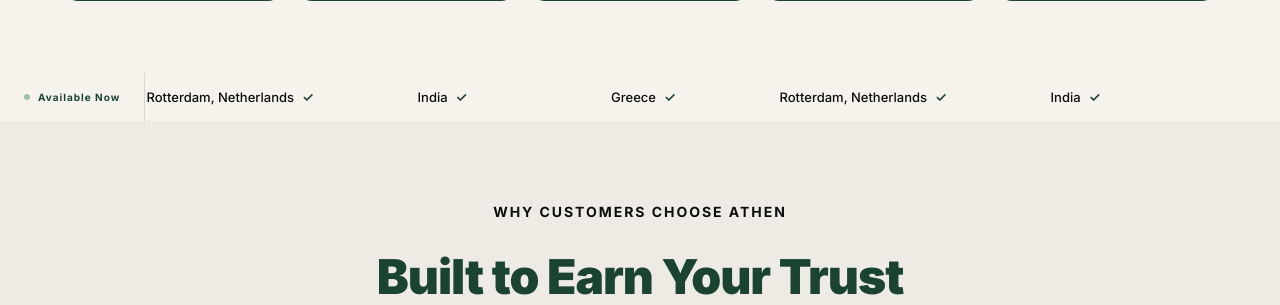
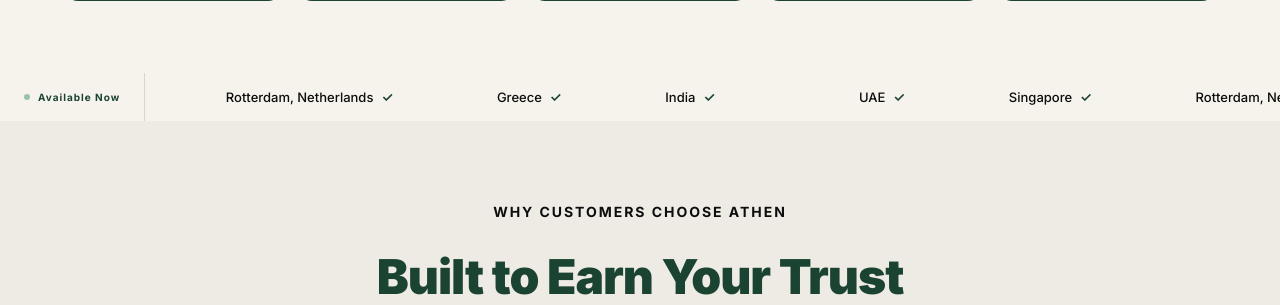
Before and after one commit to akasshmanikandan/athen_marine_lubricants, a WordPress theme: template wordpress-export/theme-templates/front-page.php in a window 1280 px wide. Shown: the part 2322-2627 px from the top of the page. Run offline with PHP 8.4 and a stand-in for WordPress, Linux system fonts and the light colour scheme; the site name, menu and one post (Sample post) are stand-ins, and other content is empty.

Commit message:
Home: UAE and Singapore in availability ticker, softer OEM FAQ wording; Contact: UAE office first
Co-Authored-By: Claude Sonnet 5.5 <noreply@anthropic.com>
Claude-Session: https://claude.ai/code/session_01Q4UuiPJyALPP2RRVCsPkWo

```diff
--- a/wordpress-export/theme-templates/front-page.php
+++ b/wordpress-export/theme-templates/front-page.php
@@ -243,13 +243,17 @@ get_header();
 		<div class="am-port-ticker__track">
 			<div class="am-port-ticker__content">
 				<span>
+					<span>UAE <span class="am-check">&#10003;</span></span>
+					<span>Singapore <span class="am-check">&#10003;</span></span>
+					<span>Rotterdam, Netherlands <span class="am-check">&#10003;</span></span>
 					<span>Greece <span class="am-check">&#10003;</span></span>
-					<span>Rotterdam, Netherlands <span class="am-check">&#10003;</span></span>
 					<span>India <span class="am-check">&#10003;</span></span>
 				</span>
 				<span>
+					<span>UAE <span class="am-check">&#10003;</span></span>
+					<span>Singapore <span class="am-check">&#10003;</span></span>
+					<span>Rotterdam, Netherlands <span class="am-check">&#10003;</span></span>
 					<span>Greece <span class="am-check">&#10003;</span></span>
-					<span>Rotterdam, Netherlands <span class="am-check">&#10003;</span></span>
 					<span>India <span class="am-check">&#10003;</span></span>
 				</span>
 			</div>
@@ -354,7 +358,7 @@ get_header();
 					<span class="am-faq-item__icon" aria-hidden="true"></span>
 				</button>
 				<div class="am-faq-item__answer">
-					<p><?php esc_html_e( "Yes. Athen Marine's product portfolio is 100% OEM approved, providing confidence in the suitability and performance of our lubricants for applicable marine engine and equipment requirements.", 'athen-marine' ); ?></p>
+					<p><?php esc_html_e( "Athen Marine works hard to keep pace with ever more demanding OEM requirements by consistently investing in trialing products in vessels at sea.", 'athen-marine' ); ?></p>
 				</div>
 			</div>
 		</div>
```
Also changed, not shown: site/contact/index.html (+6 -6 lines), site/index.html (+7 -3 lines), wordpress-export/theme-templates/page-contact.php (+6 -6 lines).
